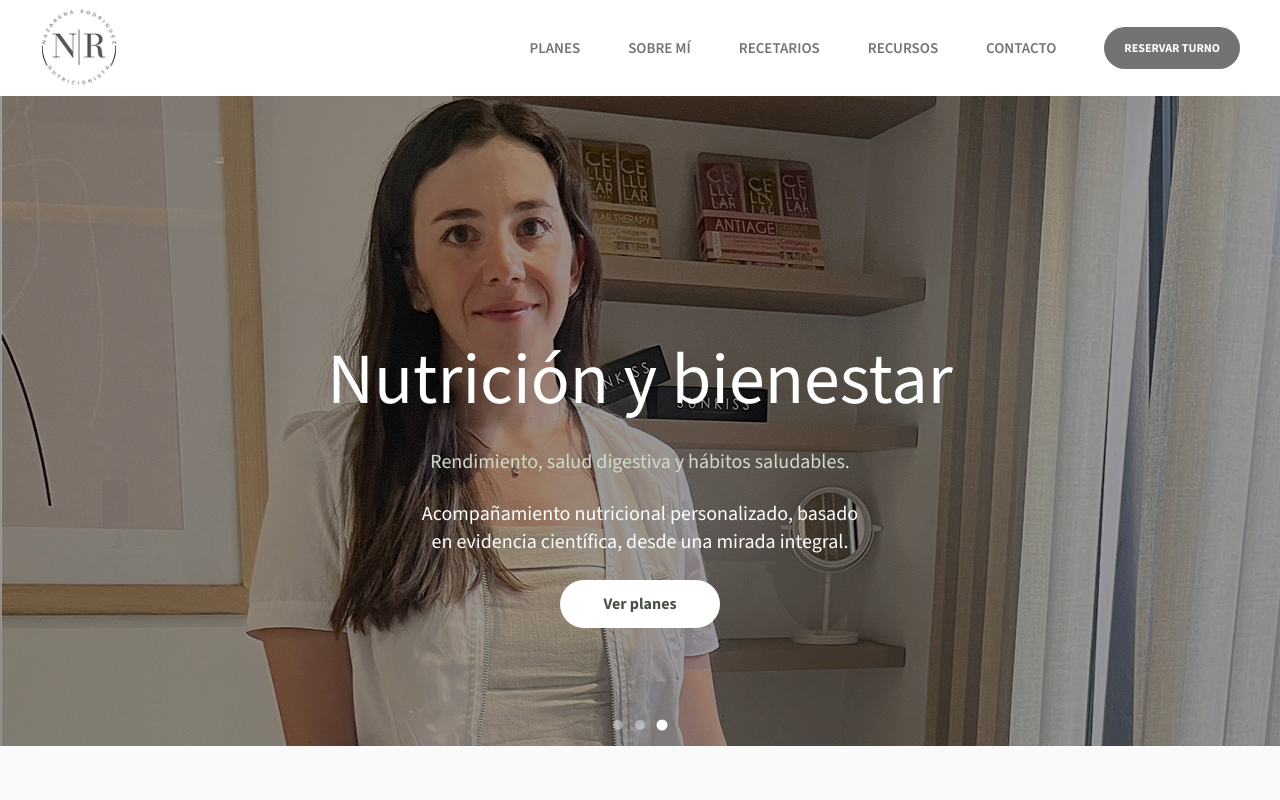
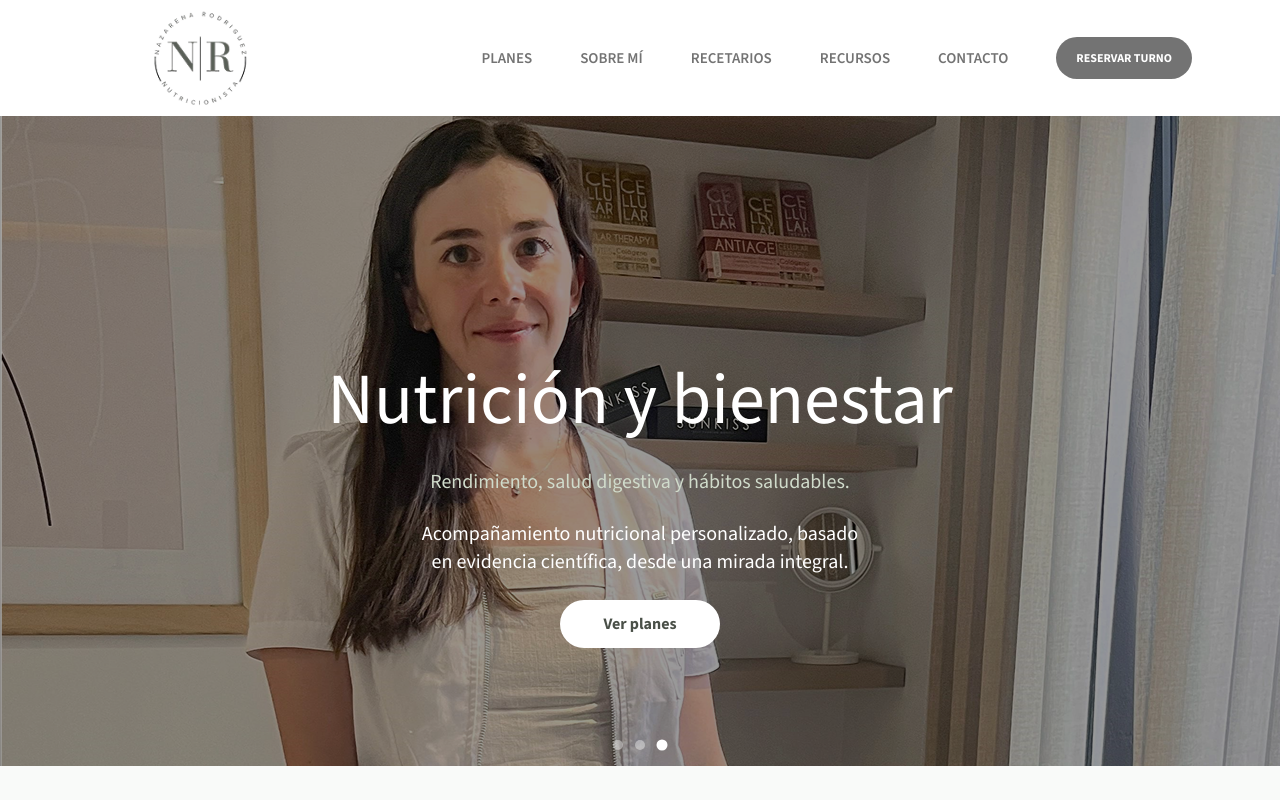
Before and after one commit to ezequielgimenez/nazarena-rodriguez, a Next.js app: page / in a window 1280 px wide. Shown: the top 800 px of the page. Built offline with nearby package versions, Linux system fonts and the light colour scheme.

Commit message:
edit header&container-planes

```diff
--- a/src/app/components/Header.tsx
+++ b/src/app/components/Header.tsx
@@ -11,7 +11,7 @@ export default function HeaderComp() {
     setShowNav(!showNav);
   };
   return (
-    <header>
+    <header className="bg-white w-full">
       <div className="lg:hidden relative flex items-center bg-white h-22.5 px-4">
         {/* Burger */}
         <button onClick={openNav} className="z-10">
@@ -102,14 +102,14 @@ export default function HeaderComp() {
         </Link>
       </div>
 
-      <div className="hidden lg:flex justify-between bg-white h-24">
+      <div className="hidden w-full lg:flex pl-36 pr-12 justify-between bg-white h-[116px]">
         <div className="cursor-pointer">
           <Link href="/">
             <Image
-              src="/logo/logo.png"
+              src="/logo/logo-header.png"
               alt="Logo-Nazarena-Rodriguez"
-              width={158}
-              height={88}
+              width={113}
+              height={116}
               priority
               unoptimized
               className="p-2"
--- a/src/app/components/Planes.tsx
+++ b/src/app/components/Planes.tsx
@@ -164,7 +164,7 @@ export default function PlanesComp() {
       {/* container cards */}
       <div
         data-aos="fade-up"
-        className="flex justify-center flex-wrap gap-15.75 "
+        className="flex justify-center flex-wrap max-w-[1500px] mx-auto gap-[50px] px-8"
       >
         {/* card */}
         {contenido
```
Also changed, not shown: public/logo/logo-header.png (added).
